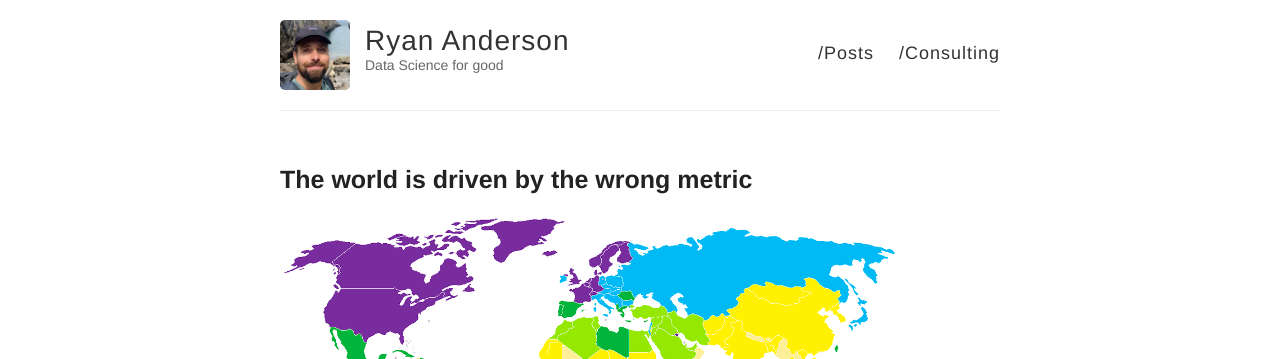
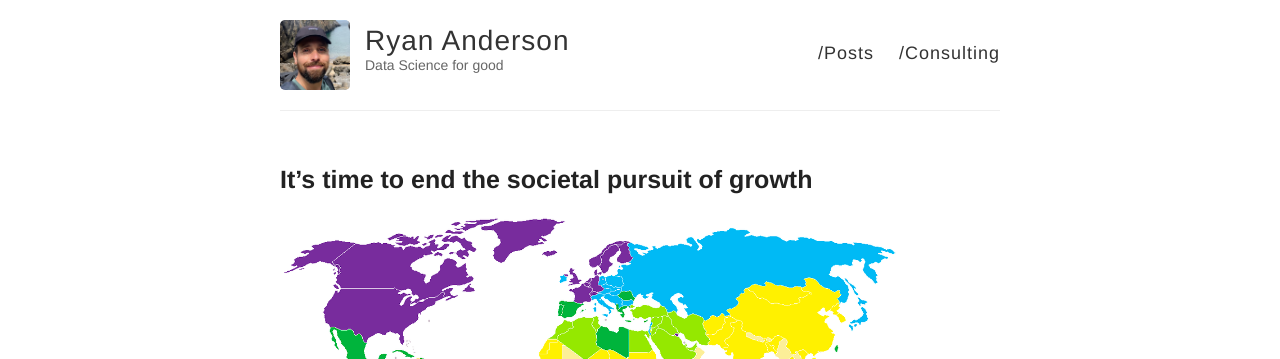
Before and after one commit to ryan-anderson-ds/ryan-anderson-ds.github.io, a Jekyll site: the page built from index.html, in a window 1280 px wide. Shown: the top 359 px of the page. Built offline with Jekyll 4.4.1, drawn with Linux system fonts in a browser that asks for light colours.

Commit message:
Update 2023-05-16-Wrong-metric.md

```diff
--- a/_posts/2023-05-16-Wrong-metric.md
+++ b/_posts/2023-05-16-Wrong-metric.md
@@ -1,10 +1,10 @@
 ---
 layout: post
-title: The world is driven by the wrong metric
+title: It’s time to end the societal pursuit of growth
 type: insights
 ---
 
-![The world is driven by the wrong metric](../images/growth1.png)
+![It’s time to end the societal pursuit of growth](../images/growth1.png)
 
 
 _Source: [Wikimedia Commons](https://commons.wikimedia.org/wiki/File:Gdp_per_capita_1965.png)_
```
Also changed, not shown: other parts of _posts/2023-05-16-Wrong-metric.md (+1 -1 lines).
